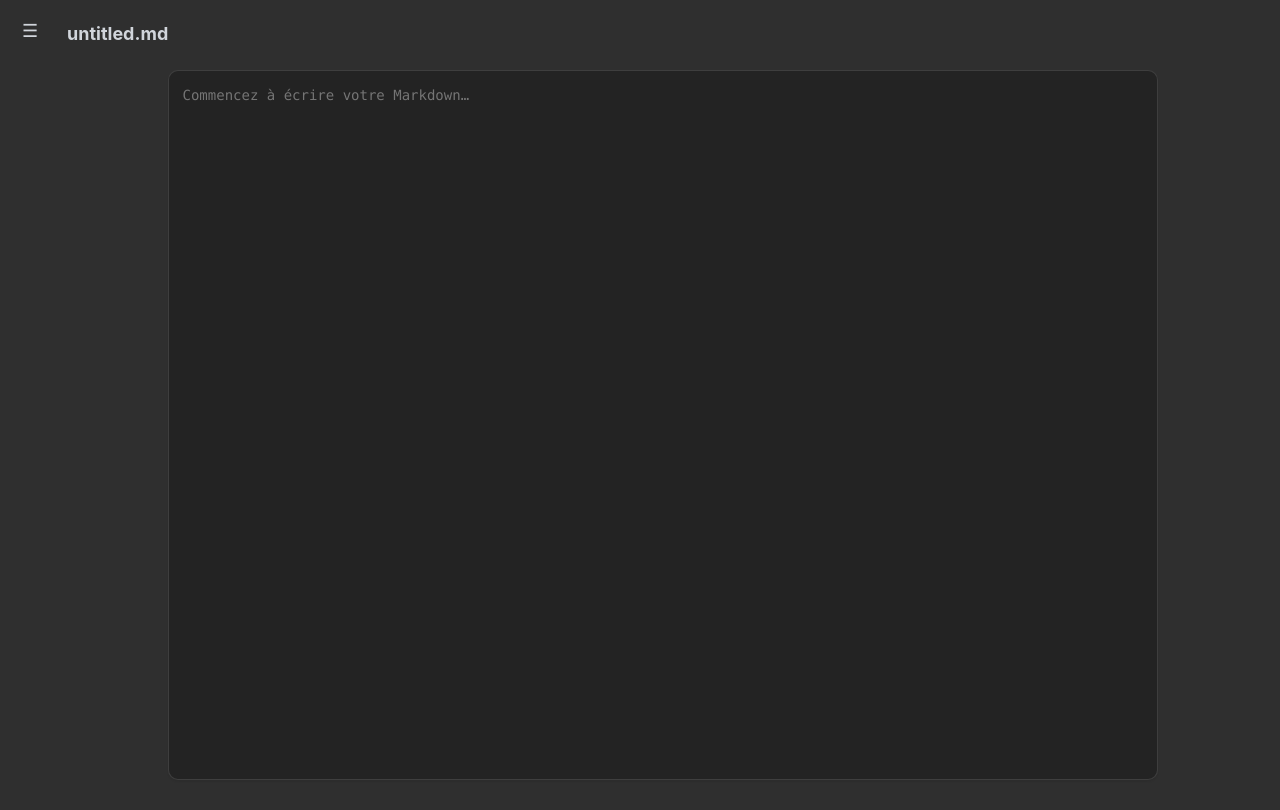
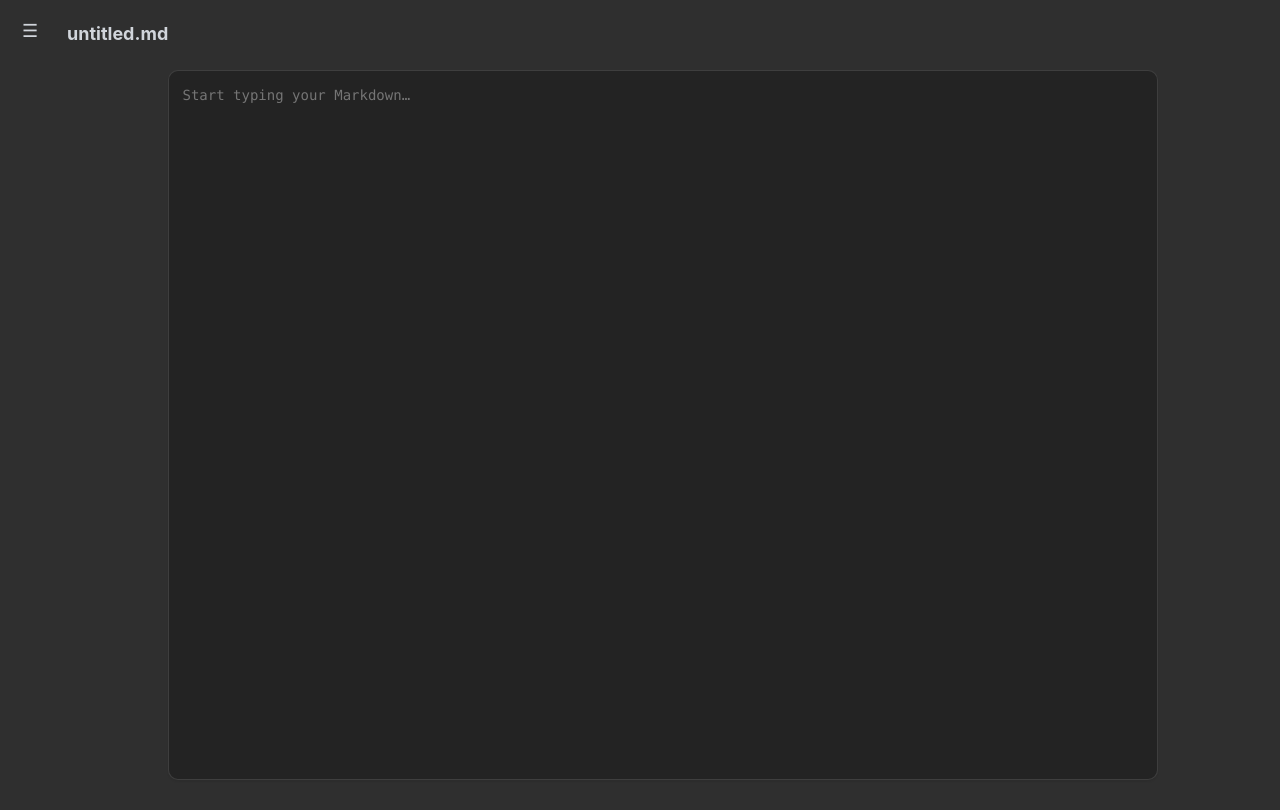
Before and after one commit to cmtdrt/Bloom, a Preact app: page / in a window 1280 px wide. Shown: the top 810 px of the page. Built offline with nearby package versions, Linux system fonts and the light colour scheme.

Commit message:
trad placeholder

```diff
--- a/src/App.tsx
+++ b/src/App.tsx
@@ -544,7 +544,7 @@ export default function App() {
                       historyRef.current.typingTimer = null;
                     }, 500);
                   }}
-                  placeholder={"Commencez à écrire votre Markdown…"}
+                  placeholder={"Start typing your Markdown…"}
                 />
               ) : null}
               {showPreview ? <div ref={previewElRef} className="preview previewSplit" /> : null}
@@ -578,7 +578,7 @@ export default function App() {
                       historyRef.current.typingTimer = null;
                     }, 500);
                   }}
-                  placeholder={"Commencez à écrire votre Markdown…"}
+                  placeholder={"Start typing your Markdown…"}
                 />
               ) : null}
               {showPreview ? <div ref={previewElRef} className="preview previewSingle" /> : null}
```
